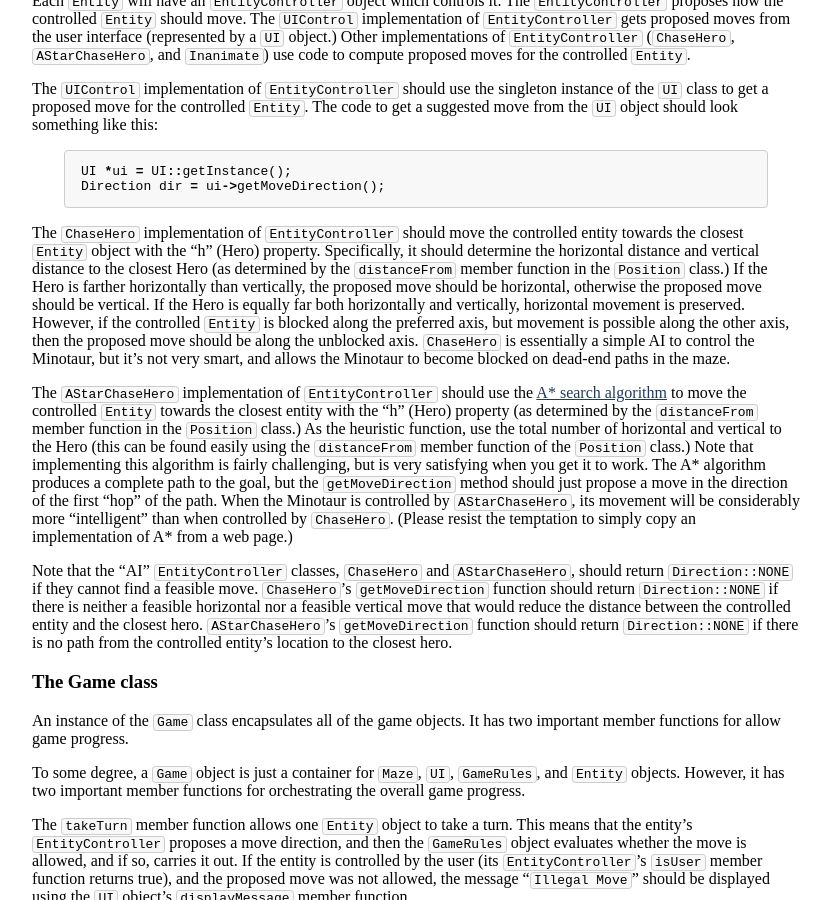
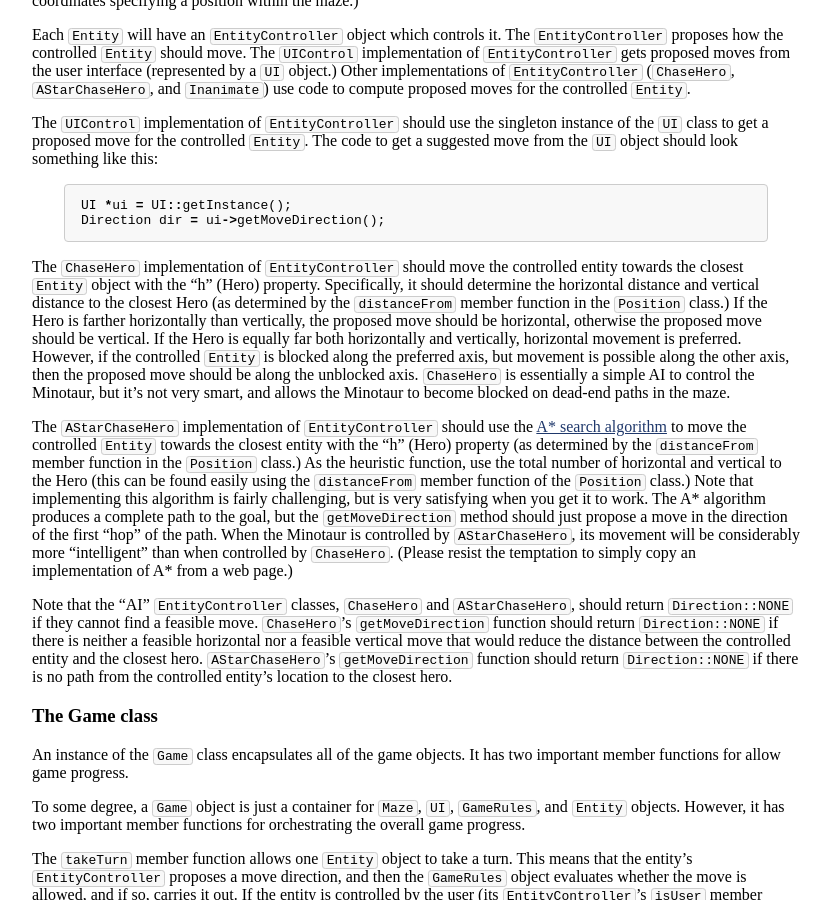
Before and after one commit to jhuintprog/spring2020, a Jekyll site: the page built from finproj/index.md, in a window 1280 px wide and 900 px high, scrolled down 7942 px. Shown: the whole window, without its empty margins (224-1055 px from the left). Built offline with Jekyll 4.4.1, drawn with Linux system fonts in a browser that asks for light colours; some of the changed text lies outside the part shown.

Commit message:
fixed a typo ('preferred', not 'preserved')

````diff
--- a/finproj/index.md
+++ b/finproj/index.md
@@ -331,7 +333,7 @@ UI *ui = UI::getInstance();
 Direction dir = ui->getMoveDirection();
 ```
 
-The `ChaseHero` implementation of `EntityController` should move the controlled entity towards the closest `Entity` object with the "h" (Hero) property.  Specifically, it should determine the horizontal distance and vertical distance to the closest Hero (as determined by the `distanceFrom` member function in the `Position` class.)  If the Hero is farther horizontally than vertically, the proposed move should be horizontal, otherwise the proposed move should be vertical. If the Hero is equally far both horizontally and vertically, horizontal movement is preserved.  However, if the controlled `Entity` is blocked along the preferred axis, but movement is possible along the other axis, then the proposed move should be along the unblocked axis.  `ChaseHero` is essentially a simple AI to control the Minotaur, but it's not very smart, and allows the Minotaur to become blocked on dead-end paths in the maze.
+The `ChaseHero` implementation of `EntityController` should move the controlled entity towards the closest `Entity` object with the "h" (Hero) property.  Specifically, it should determine the horizontal distance and vertical distance to the closest Hero (as determined by the `distanceFrom` member function in the `Position` class.)  If the Hero is farther horizontally than vertically, the proposed move should be horizontal, otherwise the proposed move should be vertical. If the Hero is equally far both horizontally and vertically, horizontal movement is preferred.  However, if the controlled `Entity` is blocked along the preferred axis, but movement is possible along the other axis, then the proposed move should be along the unblocked axis.  `ChaseHero` is essentially a simple AI to control the Minotaur, but it's not very smart, and allows the Minotaur to become blocked on dead-end paths in the maze.
 
 The `AStarChaseHero` implementation of `EntityController` should use the [A\* search algorithm](https://en.wikipedia.org/wiki/A*_search_algorithm) to move the controlled `Entity` towards the closest entity with the "h" (Hero) property (as determined by the `distanceFrom` member function in the `Position` class.)  As the heuristic function, use the total number of horizontal and vertical to the Hero (this can be found easily using the `distanceFrom` member function of the `Position` class.)  Note that implementing this algorithm is fairly challenging, but is very satisfying when you get it to work.  The A\* algorithm produces a complete path to the goal, but the `getMoveDirection` method should just propose a move in the direction of the first "hop" of the path.  When the Minotaur is controlled by `AStarChaseHero`, its movement will be considerably more "intelligent" than when controlled by `ChaseHero`.  (Please resist the temptation to simply copy an implementation of A\* from a web page.)
 
````
Also changed, not shown: other parts of finproj/index.md (+2 -0 lines).
